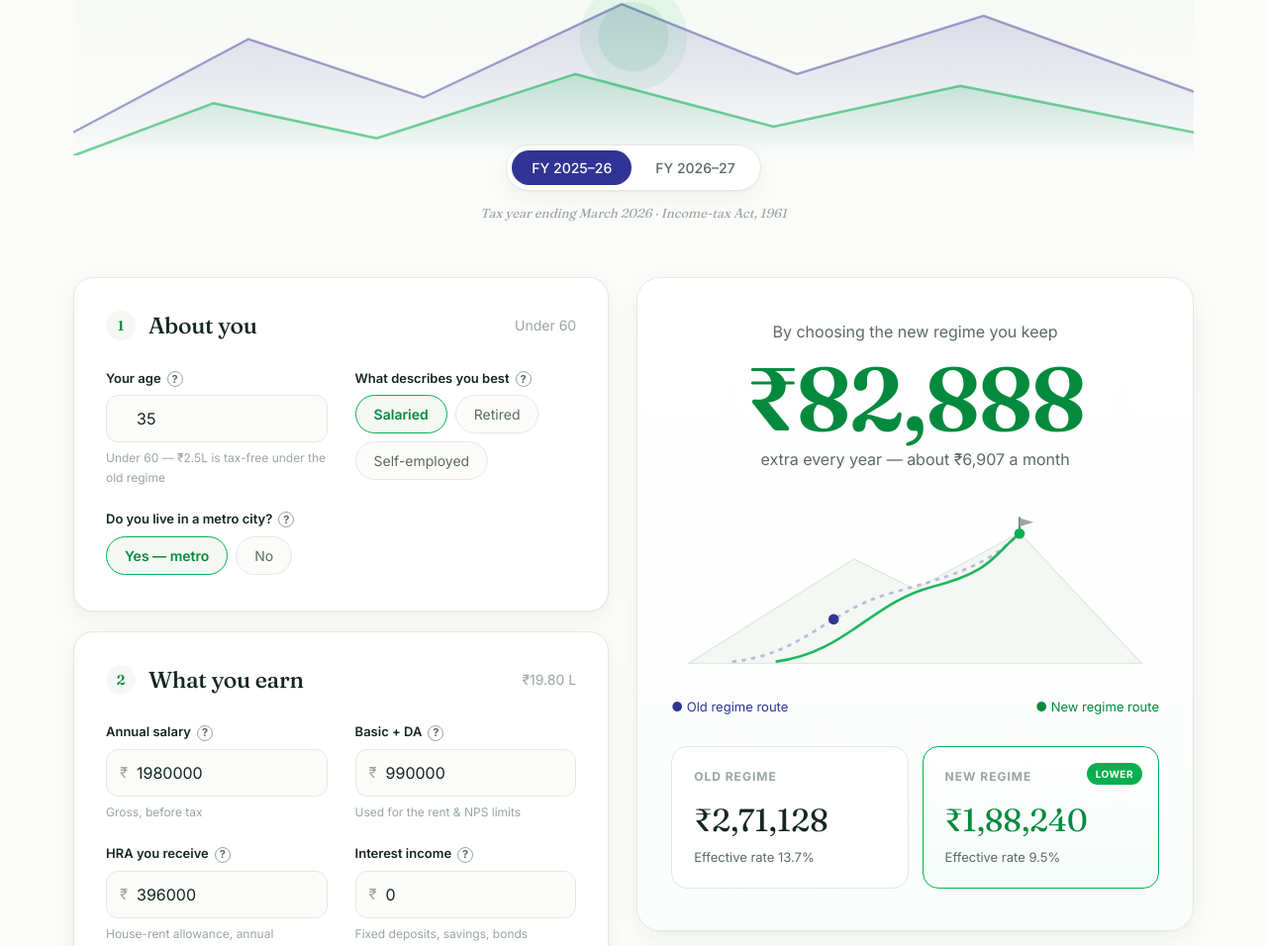
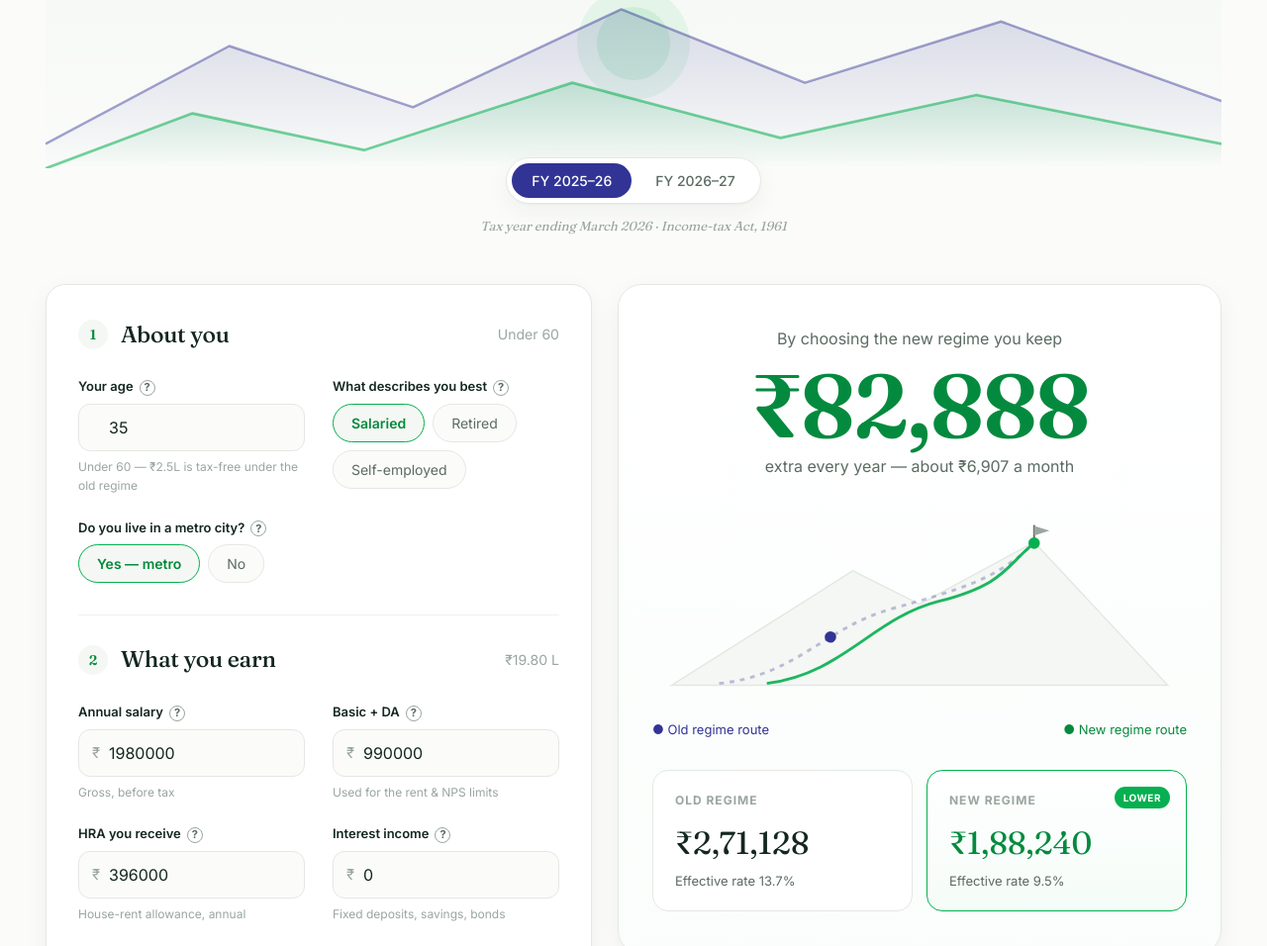
Before and after one commit to gargim1705-jpg/valumonk-tax-calculator, a plain HTML site: page index.html in a window 1280 px wide. Shown: the part 559-1515 px from the top of the page at 99% size. Drawn offline with Linux system fonts and the light colour scheme.

Commit message:
Add files via upload

```diff
--- a/index.html
+++ b/index.html
@@ -22,11 +22,11 @@
   html{scroll-behavior:smooth}
   body{margin:0;background:var(--paper);color:var(--ink);font-family:var(--sans);
     font-size:16px;line-height:1.6;-webkit-font-smoothing:antialiased}
-  .wrap{max-width:1180px;margin:0 auto;padding:0 24px}
+  .wrap{max-width:1240px;margin:0 auto;padding:0 26px}
 
   /* two-panel layout: inputs left, results right (sticky) */
-  .panels{display:grid;grid-template-columns:minmax(0,1fr) minmax(0,1.04fr);
-    gap:28px;align-items:start;margin-top:54px}
+  .panels{display:grid;grid-template-columns:minmax(0,.95fr) minmax(0,1.05fr);
+    gap:26px;align-items:start;margin-top:48px}
   .flow{margin-top:0}
   .resultcol{position:sticky;top:18px;display:flex;flex-direction:column;gap:20px}
   .resultcol .result{margin-top:0}
@@ -60,7 +60,13 @@
   .toggle-note{font-size:13px;color:var(--faint);margin-top:12px;min-height:18px;font-style:italic;font-family:var(--serif)}
 
   /* ---- step cards ---- */
-  .flow{display:flex;flex-direction:column;gap:20px}
+  .flow{display:flex;flex-direction:column;gap:0;
+    background:var(--card);border:1px solid var(--line);border-radius:20px;
+    padding:6px 32px;box-shadow:var(--sh)}
+  /* steps inside the flow become borderless sections separated by thin rules */
+  .flow .step{background:none;border:none;border-radius:0;box-shadow:none;
+    padding:26px 0;border-top:1px solid var(--line2)}
+  .flow .step:first-child{border-top:none}
   .step{background:var(--card);border:1px solid var(--line);border-radius:20px;padding:30px 32px;box-shadow:var(--sh)}
   .step-h{display:flex;align-items:center;gap:13px;margin-bottom:24px}
   .step-h .dot{width:30px;height:30px;border-radius:50%;background:var(--sky);color:var(--green-deep);
```
